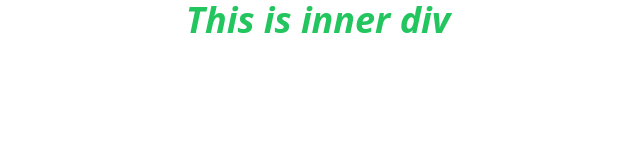
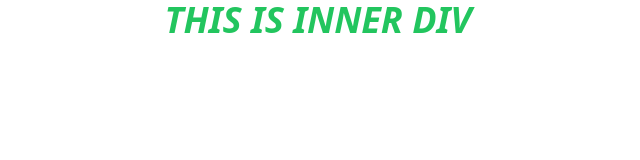
Before and after one commit to bunyawats/hello-tailwind, a website: page public/index.html in a window 1280 px wide. Shown: the whole page, without its empty margins (322-962 px from the left). Drawn offline with Linux system fonts and the light colour scheme.

Commit message:
text-4xl italic font-bold text-center text-green-500 uppercase

```diff
--- a/public/index.html
+++ b/public/index.html
@@ -10,7 +10,7 @@
 
 <body>
 
-        <div class="text-4xl italic font-bold text-center text-green-500" >This is inner div</div>
+        <div class="text-4xl italic font-bold text-center text-green-500 uppercase" >This is inner div</div>
 
 </body>
 
```
Also changed, not shown: public/styles.css.
